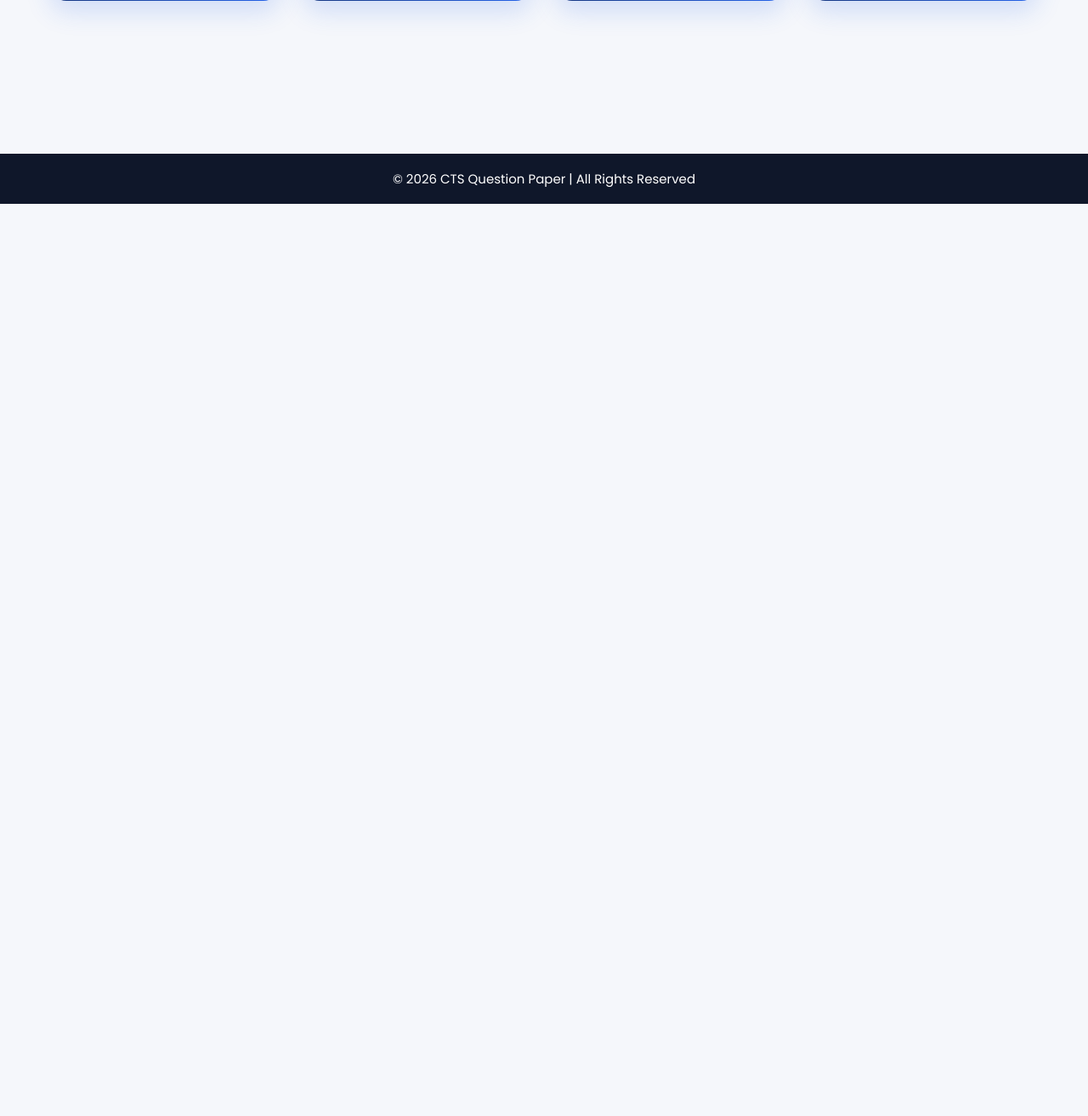
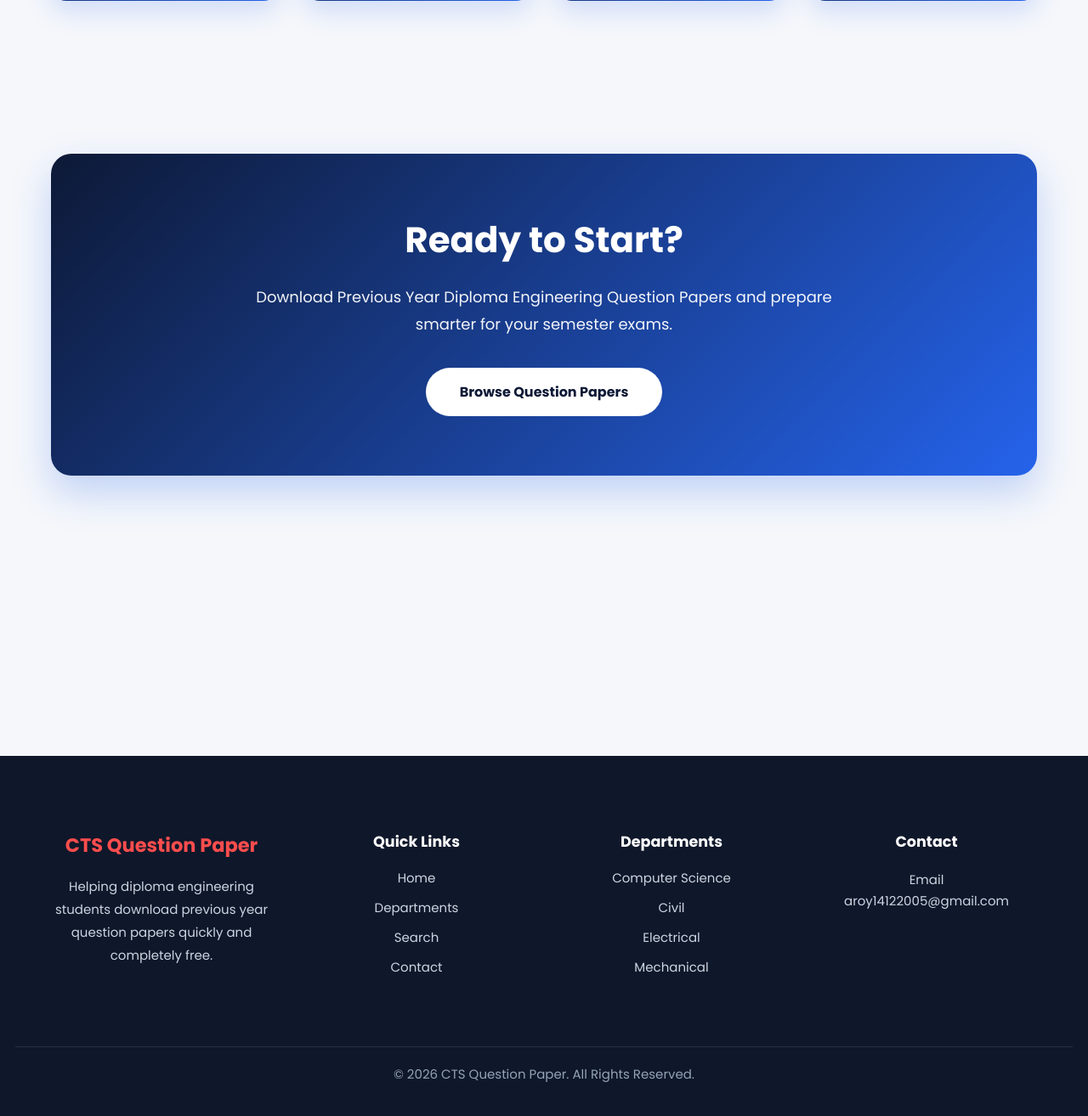
Before and after one commit to aroy14122005-dotcom/cts-question-paper, a Django app: page /home/ in a window 1280 px wide. Shown: the part 2287-3601 px from the top of the page at 85% size. Before the commit the page ends 2527 px from the top, so only its background shows below. Run offline with Django 5.2, Linux system fonts and the light colour scheme.

Commit message:
Improve responsive design for home and search pages

```diff
--- a/main/static/css/base.css
+++ b/main/static/css/base.css
@@ -179,3 +179,63 @@ footer{
     }
 
 }
+
+/* ==========================
+          FOOTER
+========================== */
+
+.site-footer{
+    background:#0f172a;
+    color:#fff;
+    margin-top: 120px;
+}
+
+.footer-container{
+    max-width:1200px;
+    margin:auto;
+    padding:70px 20px;
+    display:grid;
+    grid-template-columns:repeat(auto-fit,minmax(220px,1fr));
+    gap:40px;
+}
+
+.footer-column h2,
+.footer-column h3{
+    margin-bottom:18px;
+}
+
+.footer-column h2{
+    color:#ff4d4d;
+}
+
+.footer-column p{
+    color:#cbd5e1;
+    line-height:1.8;
+}
+
+.footer-column ul{
+    list-style:none;
+    padding:0;
+}
+
+.footer-column li{
+    margin:12px 0;
+}
+
+.footer-column a{
+    color:#cbd5e1;
+    text-decoration:none;
+    transition:.3s;
+}
+
+.footer-column a:hover{
+    color:#3b82f6;
+    padding-left:6px;
+}
+
+.footer-bottom{
+    border-top:1px solid rgba(255,255,255,.1);
+    text-align:center;
+    padding:20px;
+    color:#94a3b8;
+}
--- a/main/static/css/style1.css
+++ b/main/static/css/style1.css
@@ -292,3 +292,51 @@ h1 {
     font-size:18px;
     opacity:.95;
 }
+
+/* ==========================
+   CALL TO ACTION
+========================== */
+
+.cta{
+    margin:100px auto;
+    padding:80px 20px;
+    max-width:1200px;
+}
+
+.cta-content{
+    background:linear-gradient(135deg,#0d1936,#2563eb);
+    color:#fff;
+    border-radius:24px;
+    padding:70px 40px;
+    text-align:center;
+    box-shadow:0 20px 45px rgba(37,99,235,.25);
+}
+
+.cta-content h2{
+    font-size:42px;
+    margin-bottom:20px;
+}
+
+.cta-content p{
+    max-width:700px;
+    margin:0 auto 35px;
+    font-size:18px;
+    line-height:1.8;
+    opacity:.95;
+}
+
+.cta-btn{
+    display:inline-block;
+    padding:16px 40px;
+    background:#fff;
+    color:#0d1936;
+    font-weight:700;
+    border-radius:50px;
+    text-decoration:none;
+    transition:.3s;
+}
+
+.cta-btn:hover{
+    transform:translateY(-4px);
+    background:#f5f5f5;
+}
--- a/main/templates/main/base.html
+++ b/main/templates/main/base.html
@@ -308,16 +308,67 @@
 </div>
 
     <!-- ================= FOOTER ================= -->
+    <footer class="site-footer">
 
-    <footer>
+    <div class="footer-container">
 
-        <p>
+        <div class="footer-column">
+            <h2>CTS Question Paper</h2>
 
-            © 2026 CTS Question Paper | All Rights Reserved
+            <p>
+                Helping diploma engineering students download previous year
+                question papers quickly and completely free.
+            </p>
+        </div>
 
-        </p>
+        <div class="footer-column">
 
-    </footer>
+            <h3>Quick Links</h3>
+
+            <ul>
+                <li><a href="{% url 'home' %}">Home</a></li>
+                <li><a href="#departments">Departments</a></li>
+                <li><a href="{% url 'search' %}">Search</a></li>
+                <li><a href="#">Contact</a></li>
+            </ul>
+
+        </div>
+
+        <div class="footer-column">
+
+            <h3>Departments</h3>
+
+            <ul>
+                <li><a href="{% url 'semester' 'cst' %}">Computer Science</a></li>
+                <li><a href="{% url 'semester' 'civil' %}">Civil</a></li>
+                <li><a href="{% url 'semester' 'electrical' %}">Electrical</a></li>
+                <li><a href="{% url 'semester' 'mechanical' %}">Mechanical</a></li>
+            </ul>
+
+        </div>
+
+        <div class="footer-column">
+
+            <h3>Contact</h3>
+
+            <p>Email</p>
+
+            <a href="mailto:aroy14122005@gmail.com">
+                aroy14122005@gmail.com
+            </a>
+
+        </div>
+
+    </div>
+
+    <div class="footer-bottom">
+
+        © 2026 CTS Question Paper. All Rights Reserved.
+
+    </div>
+
+</footer>
+
 <script>
 
 const btn = document.getElementById("department-btn");
--- a/main/templates/main/home.html
+++ b/main/templates/main/home.html
@@ -183,6 +183,25 @@ Download previous year diploma engineering question papers for CST, Civil, Mecha
 
 </section>
 
+<section class="cta">
+
+    <div class="cta-content">
+
+        <h2>Ready to Start?</h2>
+
+        <p>
+            Download Previous Year Diploma Engineering Question Papers
+            and prepare smarter for your semester exams.
+        </p>
+
+        <a href="#departments" class="cta-btn">
+            Browse Question Papers
+        </a>
+
+    </div>
+
+</section>
+
 </div>
 
 {% endblock %}
```
Also changed, not shown: main/static/css/responsive.css (+191 -0 lines), main/static/css/search.css (+82 -0 lines), main/templates/main/search.html (+19 -9 lines).
